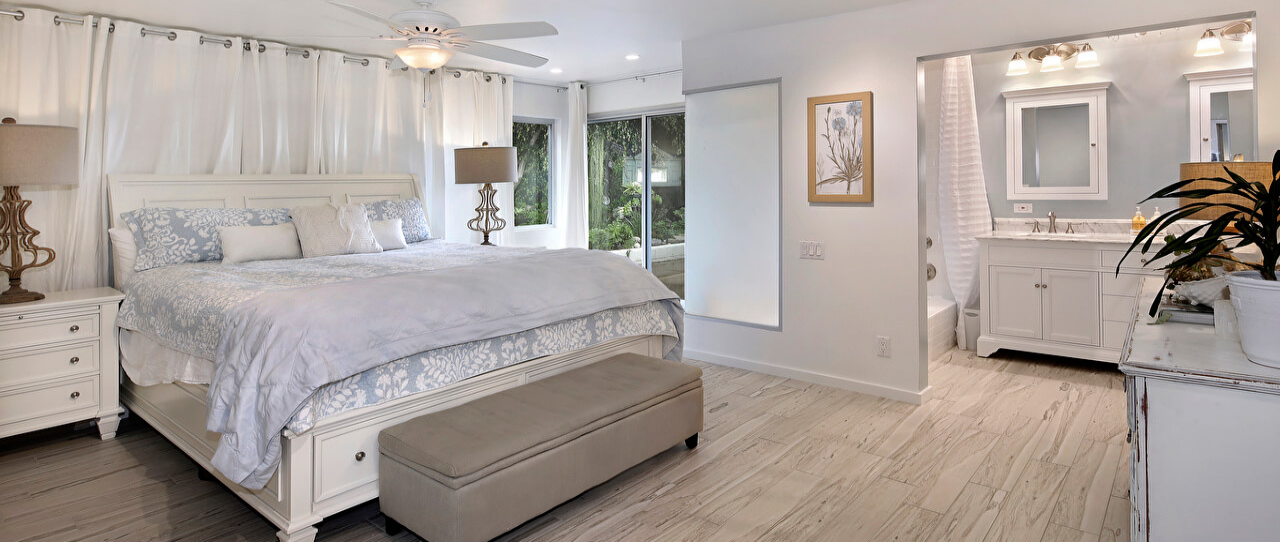
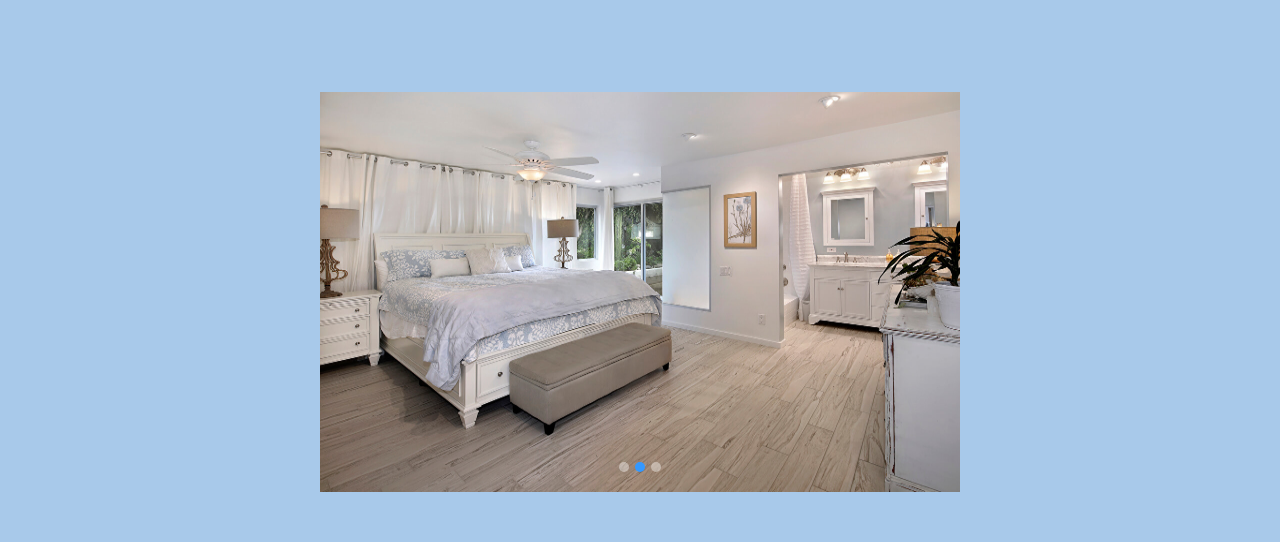
Before and after one commit to mixoO-O/arturo-prat-townhouse, a Next.js app: page / in a window 1280 px wide. Shown: the part 1108-1650 px from the top of the page. Built offline with nearby package versions, Linux system fonts and the light colour scheme.

Commit message:
parallax

```diff
--- a/pages/index.tsx
+++ b/pages/index.tsx
@@ -18,8 +18,8 @@ const Home: NextPage = () => {
         <Parallax />
       </div>
 
-      <div id="galeria">
-        <Carousel autoplay className="custom-slider" style={{ width: '100vw', height: "100vh"}}>
+      <div id="galeria" style={{ width: '100vw', height: '100vh', background: '#A8C9EA', display: 'flex', justifyContent: 'center', alignItems: 'center' }}>
+        <Carousel autoplay className="custom-slider" style={{ width: '50vw', height: "50vh"}}>
           <img src="/houses/house_1.jpg" />
           <img src="/houses/house_2.jpg" />
           <img src="/houses/house_3.jpg" />
```
